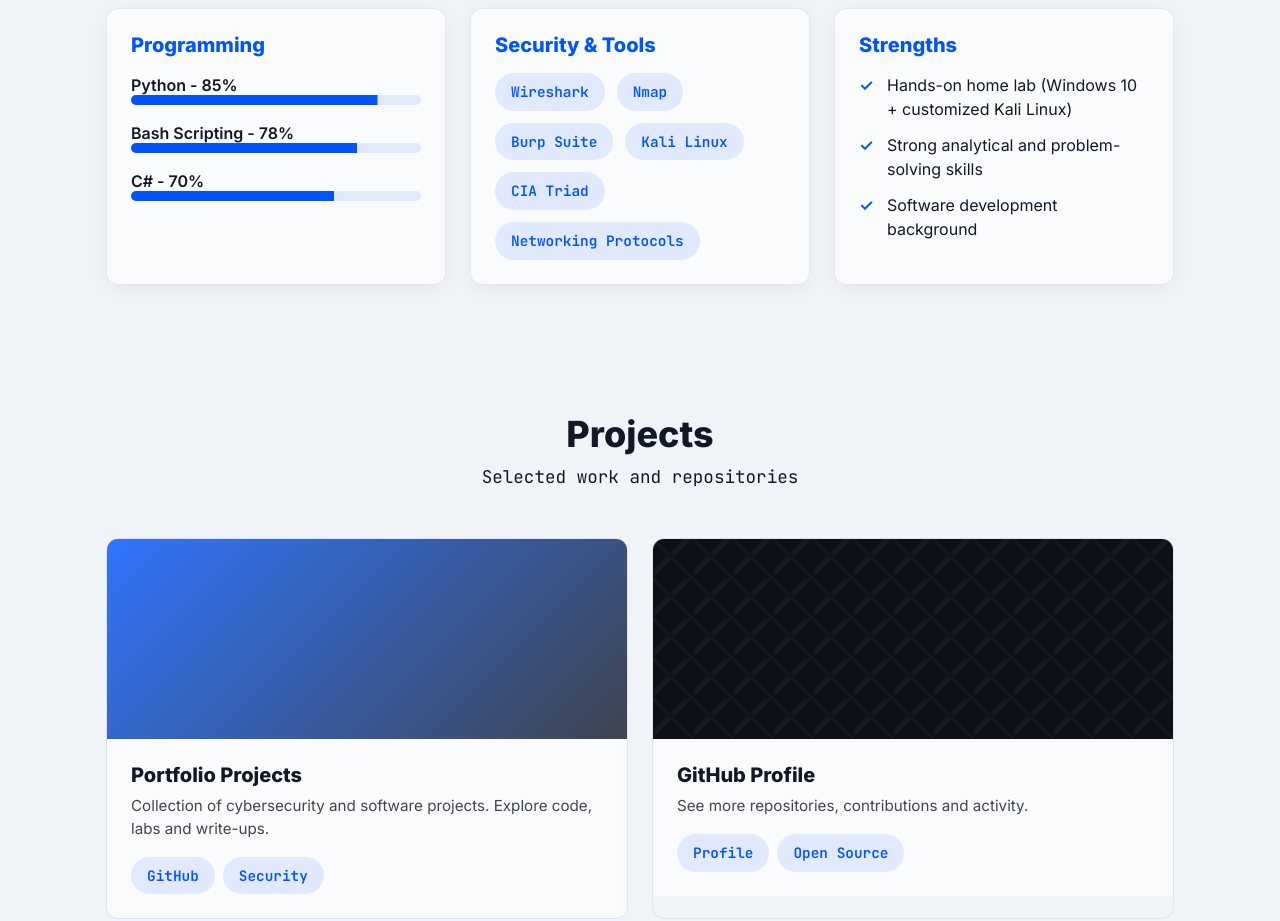
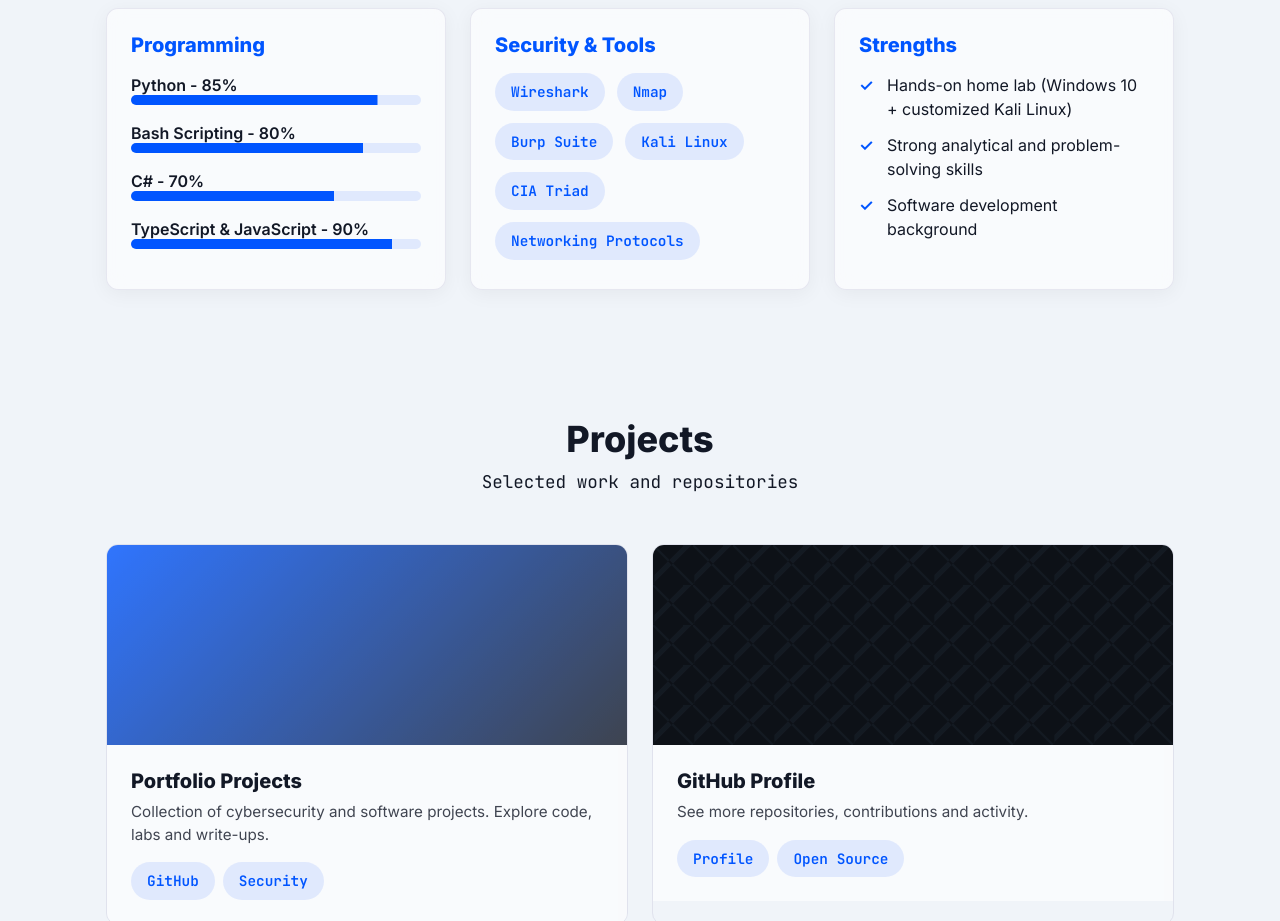
Before and after one commit to Katlego244/website, a plain HTML site: page index.html in a window 1280 px wide. Shown: the part 1960-2881 px from the top of the page. Drawn offline with Linux system fonts and the light colour scheme.

Commit message:
updtaed skills

```diff
--- a/index.html
+++ b/index.html
@@ -1146,8 +1146,10 @@
                 <h3>Programming</h3>
                 <!-- Updated skill bar divs -->
                 <div class="skill-bar" data-skill="Python" data-level="85"></div>
-                <div class="skill-bar" data-skill="Bash Scripting" data-level="78"></div>
+                <div class="skill-bar" data-skill="Bash Scripting" data-level="80"></div>
                 <div class="skill-bar" data-skill="C#" data-level="70"></div>
+                <div class="skill-bar" data-skill="TypeScript & JavaScript" data-level="90"></div>
+
             </div>
             <div class="card glass reveal" data-anim="up" data-delay="100">
                 <h3>Security & Tools</h3>
```
